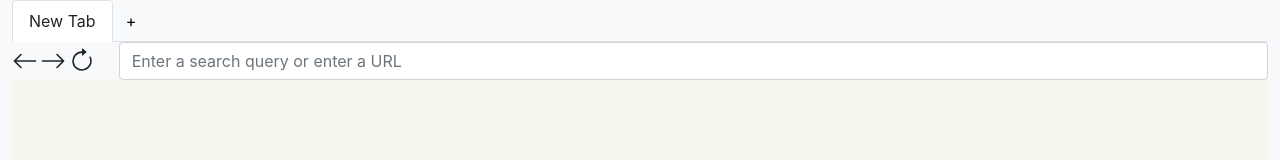
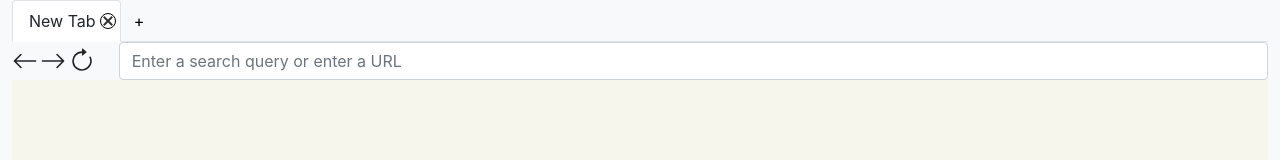
Before and after one commit to Hexlet/jsbrowser, a React (Create React App) app: page / in a window 1280 px wide. Shown: the top 160 px of the page. Built offline with nearby package versions, Linux system fonts and the light colour scheme.

Commit message:
Add a feature of tab removing

```diff
--- a/src/components/TabItem.jsx
+++ b/src/components/TabItem.jsx
@@ -1,6 +1,6 @@
 import React from 'react';
 import { useSelector, useDispatch } from 'react-redux';
-import { Nav } from 'react-bootstrap';
+import { Nav, Button } from 'react-bootstrap';
 
 import * as selectors from '../selectors';
 import { actions as tabActions } from '../slices/tabs';
@@ -14,9 +14,16 @@ const TabItem = ({ id, name }) => {
     dispatch(tabActions.switchToTab({ id }));
   };
 
+  const handleTabClosing = () => {
+    dispatch(tabActions.closeTab({ id }));
+  };
+
   return (
     <Nav.Item>
       <Nav.Link onClick={handleSwitchToTab} className="text-dark" active={isActive}>{name}</Nav.Link>
+      <Button onClick={handleTabClosing} className="tab-closing-button">
+        <span className="visually-hidden">Закрыть вкладку</span>
+      </Button>
     </Nav.Item>
   );
 };
--- a/src/index.css
+++ b/src/index.css
@@ -11,3 +11,46 @@ code {
   font-family: source-code-pro, Menlo, Monaco, Consolas, 'Courier New',
     monospace;
 }
+
+.nav-item {
+  position: relative;
+}
+
+.nav-link {
+  padding-right: 1.5rem;
+}
+
+.tab-closing-button {
+  position: absolute;
+  width: 16px;
+  height: 16px;
+  top: 13px;
+  right: 5px;
+  padding: 0;
+  background-color: white;
+  border-color: black;
+  border-radius: 8px;
+}
+
+.tab-closing-button:before,
+.tab-closing-button:after {
+  position: absolute;
+  left: 6px;
+  top: 1px;
+  content: ' ';
+  height: 12px;
+  width: 2px;
+  background-color: #333;
+}
+
+.tab-closing-button:before {
+  transform: rotate(45deg);
+}
+.tab-closing-button:after {
+  transform: rotate(-45deg);
+}
+
+ .tab-closing-button:hover:before,
+ .tab-closing-button:hover:after {
+  background-color: white;
+}
--- a/src/slices/tabs.js
+++ b/src/slices/tabs.js
@@ -28,6 +28,15 @@ const tabs = createSlice({
     switchToTab: (state, { payload }) => {
       state.activeTabId = payload.id;
     },
+    closeTab: (state, { payload }) => {
+      const tabsWithoutClosedTab = state.tabsList.filter((tab) => tab.id !== payload.id);
+      state.tabsList = tabsWithoutClosedTab;
+      if (state.activeTabId !== payload.id) {
+        return;
+      }
+      const tabAddedBeforeClosed = tabsWithoutClosedTab[tabsWithoutClosedTab.length - 1];
+      state.activeTabId = tabAddedBeforeClosed?.id || null;
+    },
   },
 });
 
```
